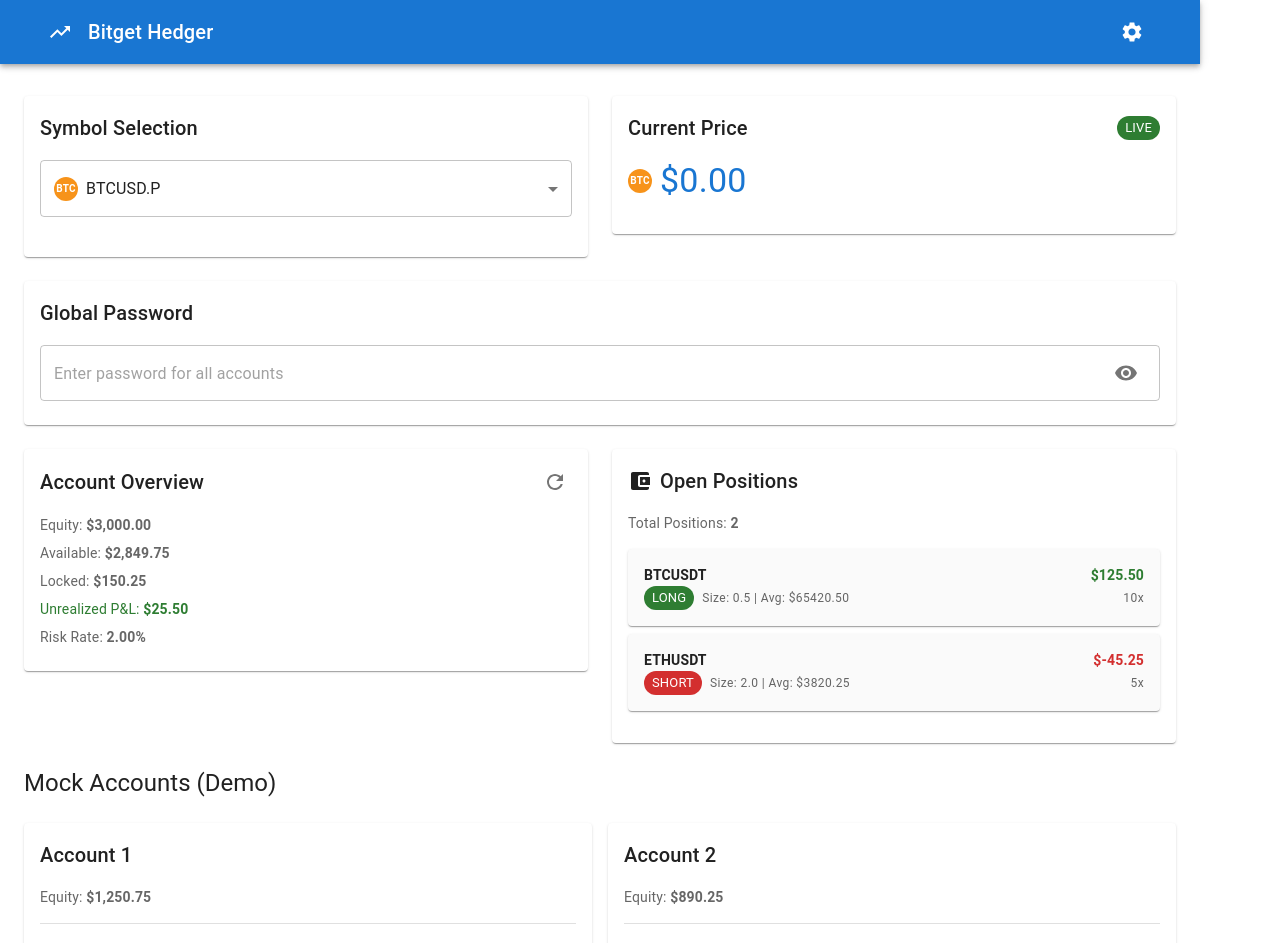
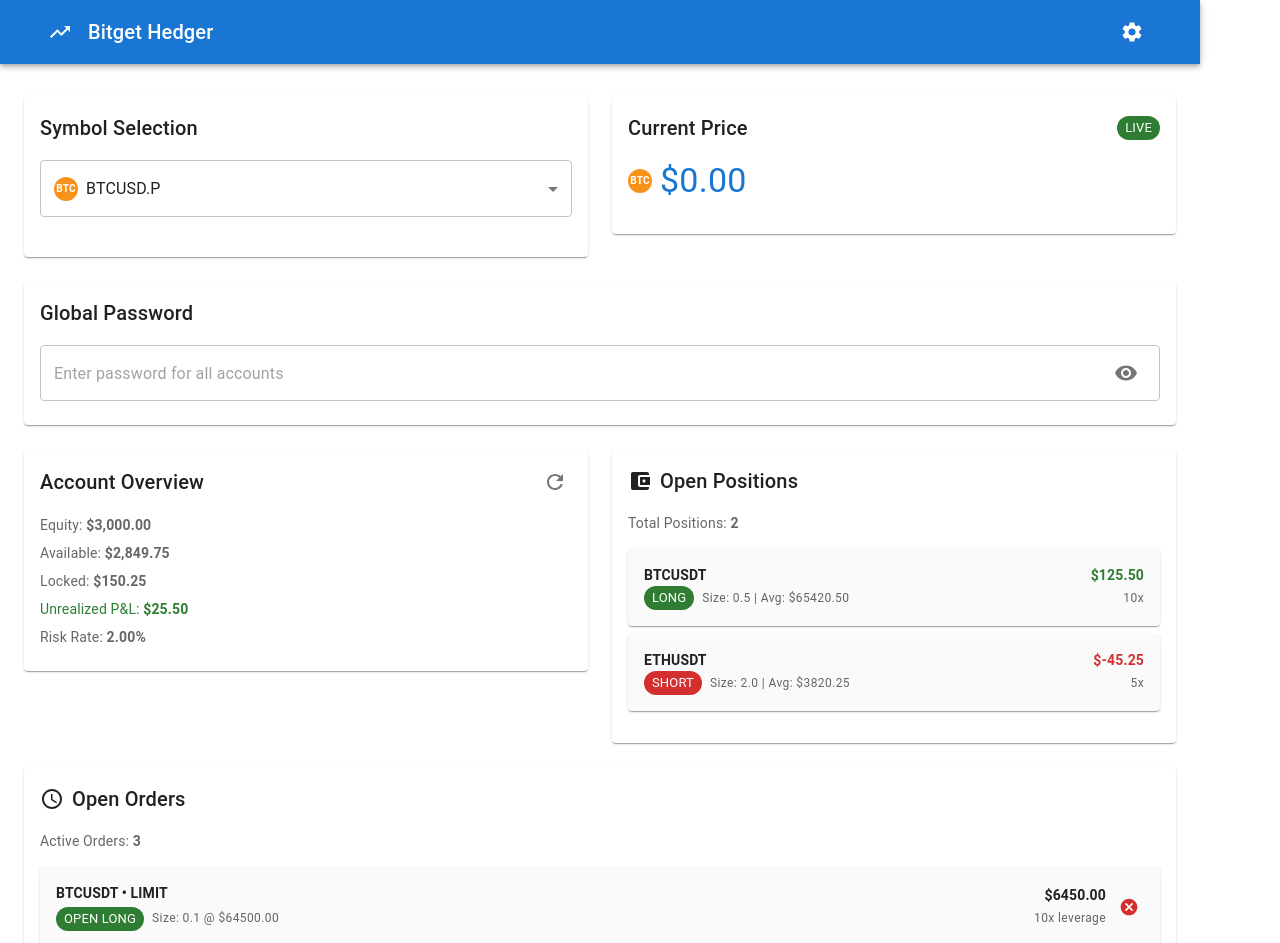
Before and after one commit to erkixyz/bitget-hedger, a React (Vite) app: page / in a window 1280 px wide. Shown: the top 943 px of the page. Built offline with nearby package versions, Linux system fonts and the light colour scheme; no server answers.

Commit message:
feat: add mock orders data and implement order cancellation functionality

```diff
--- a/src/App.tsx
+++ b/src/App.tsx
@@ -28,6 +28,8 @@
   VisibilityOff,
   AccountBalanceWallet,
   Refresh,
+  Cancel,
+  Schedule,
 } from '@mui/icons-material';
 
 // Interfaces for Bitget API responses
@@ -51,6 +53,20 @@
   unrealizedPL: string;
   leverage: number;
   marketPrice: string;
+}
+
+interface Order {
+  orderId: string;
+  symbol: string;
+  marginCoin: string;
+  size: string;
+  price: string;
+  side: string;
+  orderType: string;
+  state: string;
+  leverage: string;
+  cTime: string;
+  filledQty: string;
 }
 
 // Symbol icons (using simple colored circles for crypto symbols)
@@ -125,6 +141,7 @@
   // Bitget account data
   const [accountData, setAccountData] = useState<AccountData | null>(null);
   const [positions, setPositions] = useState<Position[]>([]);
+  const [orders, setOrders] = useState<Order[]>([]);
   const [accountLoading, setAccountLoading] = useState(false);
 
   const [accounts, setAccounts] = useState<Account[]>([
@@ -266,8 +283,52 @@
         },
       ];
 
+      // Mock orders data based on Bitget API response format
+      const mockOrders: Order[] = [
+        {
+          orderId: '1044911928892862465',
+          symbol: 'BTCUSDT_UMCBL',
+          marginCoin: 'USDT',
+          size: '0.1',
+          price: '64500.00',
+          side: 'open_long',
+          orderType: 'limit',
+          state: 'new',
+          leverage: '10',
+          cTime: '1693968404408',
+          filledQty: '0',
+        },
+        {
+          orderId: '1044911928892862466',
+          symbol: 'ETHUSDT_UMCBL',
+          marginCoin: 'USDT',
+          size: '1.0',
+          price: '3750.00',
+          side: 'open_short',
+          orderType: 'limit',
+          state: 'new',
+          leverage: '5',
+          cTime: '1693968504408',
+          filledQty: '0',
+        },
+        {
+          orderId: '1044911928892862467',
+          symbol: 'BTCUSDT_UMCBL',
+          marginCoin: 'USDT',
+          size: '0.05',
+          price: '66000.00',
+          side: 'close_long',
+          orderType: 'limit',
+          state: 'new',
+          leverage: '10',
+          cTime: '1693968604408',
+          filledQty: '0',
+        },
+      ];
+
       setAccountData(mockAccountData);
       setPositions(mockPositions);
+      setOrders(mockOrders);
     } catch (error) {
       console.error('Error fetching account data:', error);
     } finally {
@@ -279,6 +340,18 @@
   useEffect(() => {
     fetchAccountData();
   }, []);
+
+  // Cancel order function
+  const handleCancelOrder = async (orderId: string) => {
+    try {
+      // In real implementation, this would make API call to cancel order
+      // For demo purposes, just remove from local state
+      setOrders((prev) => prev.filter((order) => order.orderId !== orderId));
+      console.log('Order cancelled:', orderId);
+    } catch (error) {
+      console.error('Error cancelling order:', error);
+    }
+  };
 
   const handleClosePosition = (accountId: string, positionId: string) => {
     setAccounts((prev) =>
@@ -643,6 +716,119 @@
             </Card>
           </Grid>
 
+          {/* Open Orders */}
+          <Grid size={{ xs: 12 }}>
+            <Card>
+              <CardContent>
+                <Box sx={{ display: 'flex', alignItems: 'center', mb: 2 }}>
+                  <Schedule sx={{ mr: 1 }} />
+                  <Typography variant="h6">Open Orders</Typography>
+                </Box>
+
+                {orders.length > 0 ? (
+                  <>
+                    <Typography
+                      variant="body2"
+                      color="text.secondary"
+                      sx={{ mb: 2 }}
+                    >
+                      Active Orders: <strong>{orders.length}</strong>
+                    </Typography>
+                    {orders.map((order, index) => (
+                      <Paper
+                        key={index}
+                        sx={{ p: 2, mb: 1, bgcolor: 'grey.50' }}
+                      >
+                        <Box
+                          sx={{
+                            display: 'flex',
+                            justifyContent: 'space-between',
+                            alignItems: 'center',
+                          }}
+                        >
+                          <Box>
+                            <Typography
+                              variant="body2"
+                              sx={{ fontWeight: 'bold' }}
+                            >
+                              {order.symbol.replace('_UMCBL', '')} •{' '}
+                              {order.orderType.toUpperCase()}
+                            </Typography>
+                            <Box
+                              sx={{
+                                display: 'flex',
+                                alignItems: 'center',
+                                gap: 1,
+                                mt: 0.5,
+                              }}
+                            >
+                              <Chip
+                                label={order.side
+                                  .replace('_', ' ')
+                                  .toUpperCase()}
+                                color={
+                                  order.side.includes('long')
+                                    ? 'success'
+                                    : 'error'
+                                }
+                                size="small"
+                              />
+                              <Typography
+                                variant="caption"
+                                color="text.secondary"
+                              >
+                                Size: {order.size} @ $
+                                {parseFloat(order.price).toFixed(2)}
+                              </Typography>
+                            </Box>
+                          </Box>
+                          <Box
+                            sx={{
+                              textAlign: 'right',
+                              display: 'flex',
+                              alignItems: 'center',
+                              gap: 1,
+                            }}
+                          >
+                            <Box>
+                              <Typography
+                                variant="body2"
+                                sx={{ fontWeight: 'bold' }}
+                              >
+                                $
+                                {(
+                                  parseFloat(order.size) *
+                                  parseFloat(order.price)
+                                ).toFixed(2)}
+                              </Typography>
+                              <Typography
+                                variant="caption"
+                                color="text.secondary"
+                              >
+                                {order.leverage}x leverage
+                              </Typography>
+                            </Box>
+                            <IconButton
+                              size="small"
+                              color="error"
+                              onClick={() => handleCancelOrder(order.orderId)}
+                            >
+                              <Cancel fontSize="small" />
+                            </IconButton>
+                          </Box>
+                        </Box>
+                      </Paper>
+                    ))}
+                  </>
+                ) : (
+                  <Typography variant="body2" color="text.secondary">
+                    No open orders
+                  </Typography>
+                )}
+              </CardContent>
+            </Card>
+          </Grid>
+
           {/* Legacy Accounts Container */}
           <Grid size={{ xs: 12 }}>
             <Typography variant="h5" sx={{ mb: 3 }}>
```
